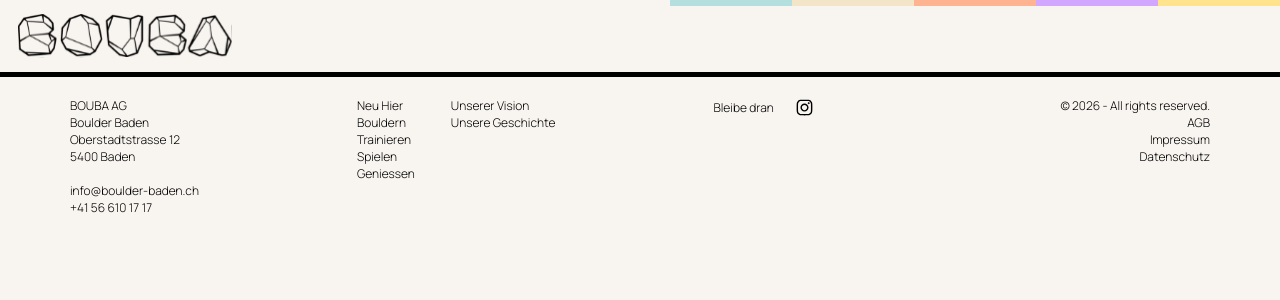
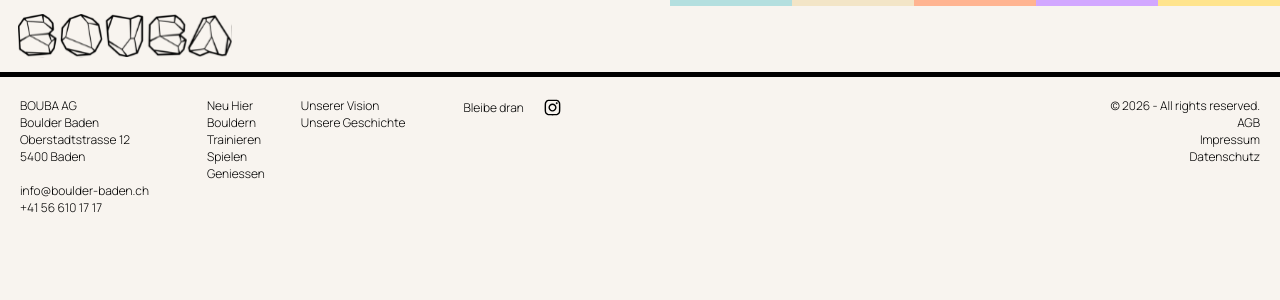
Before and after one commit to escodebar/boulder-baden.ch, a Vue app: page /vision in a window 1280 px wide. Shown: the top 300 px of the page. Built offline with nearby package versions, Linux system fonts and the light colour scheme.

Commit message:
Optimize display on desktop

```diff
--- a/src/components/Footer.vue
+++ b/src/components/Footer.vue
@@ -118,7 +118,6 @@ ul li a {
   background-image: url("@/assets/instagram.svg");
   height: 21px;
   width: 21px;
-  margin-left: 20px;
 }
 
 .legal {
@@ -143,6 +142,11 @@ ul li a {
 
   footer > * {
     border: none;
+    margin: 20px 20px;
+  }
+
+  .social {
+    min-width: 100px;
   }
 
   .legal {
```
